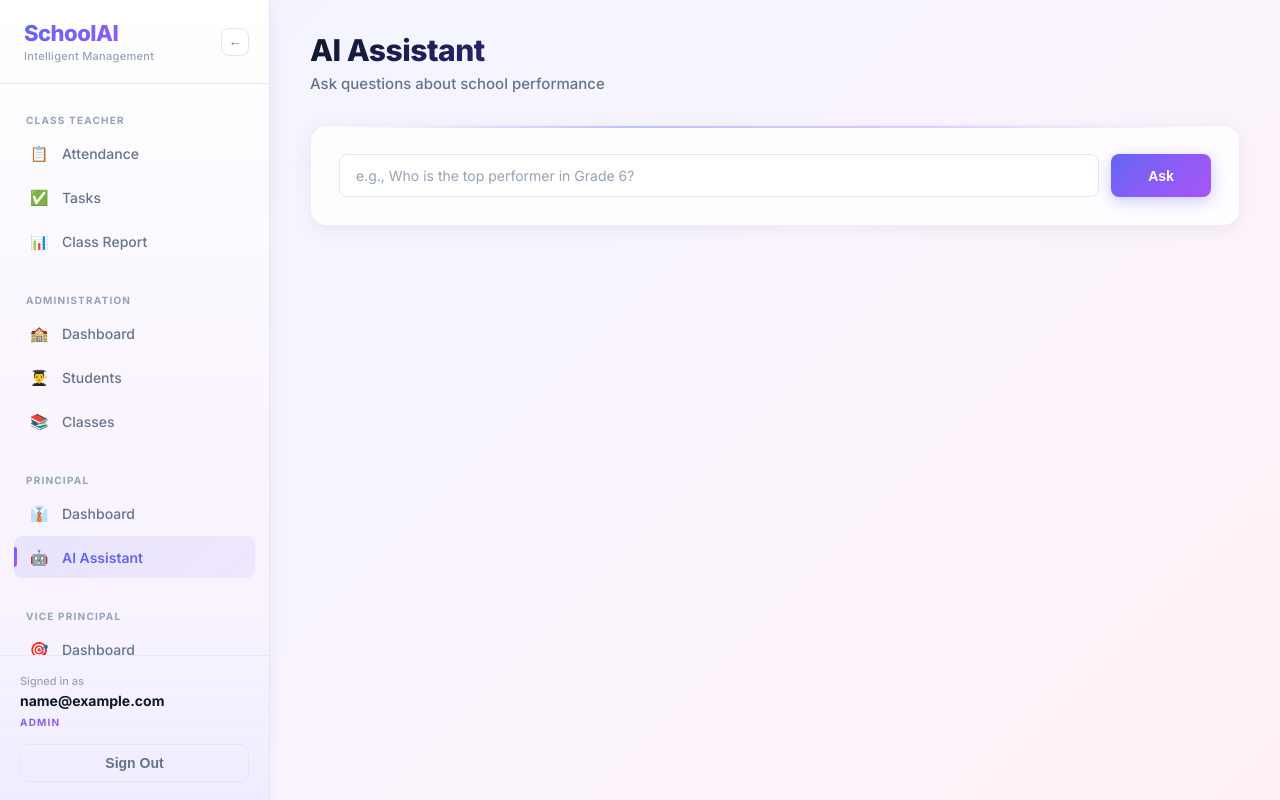
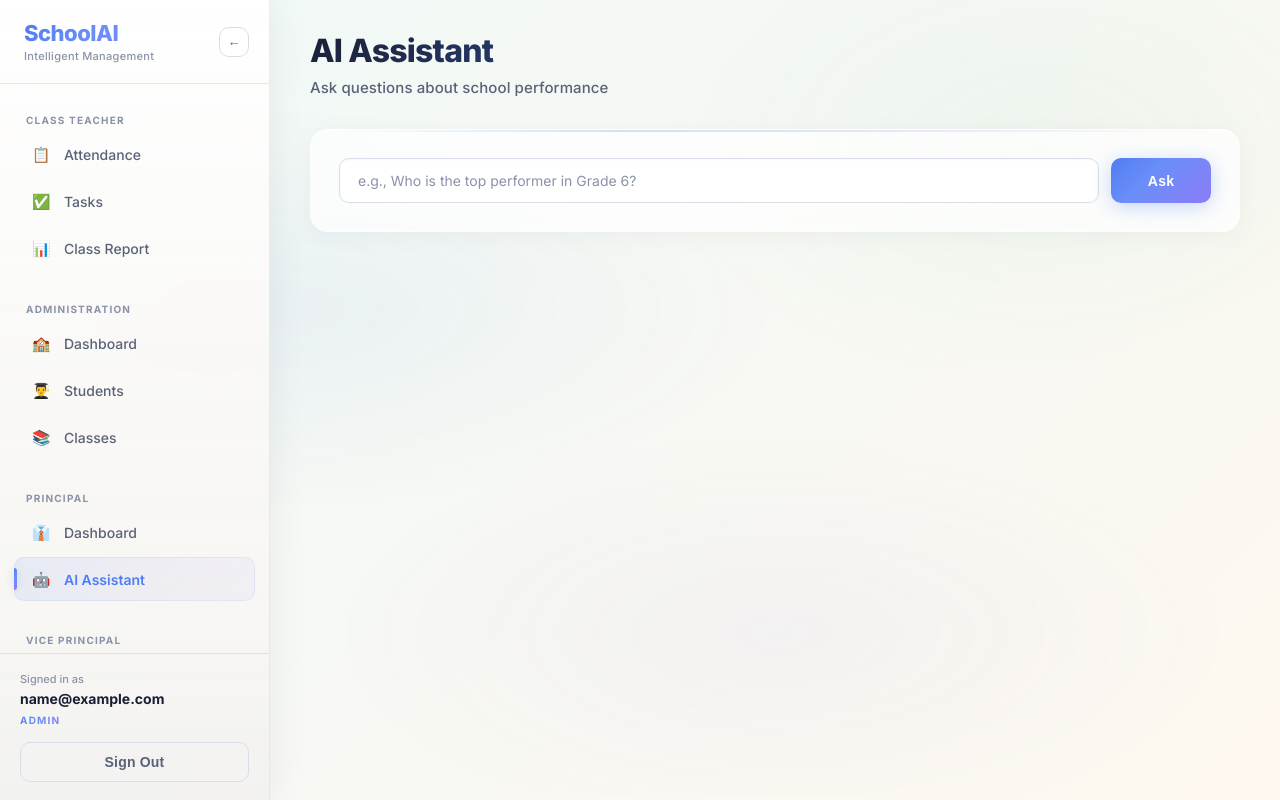
Before and after one commit to adhishbiradar69-blip/SchoolAI, a React app in the folder frontend/: page /principal/ai in a window 1280 px wide. Built offline with nearby package versions, Linux system fonts and the light colour scheme; sample sign-in values are in the browser's storage; the HTML template or start-up script is replaced by a standard one.

Commit message:
fix: glassmorphism theme, 401 redirect, task button width

```diff
--- a/frontend/src/index.css
+++ b/frontend/src/index.css
@@ -4,40 +4,7 @@
   margin: 0;
   padding: 0;
   box-sizing: border-box;
-}
-
-:root {
-  --bg: #f8fafc;
-  --bg-gradient: linear-gradient(135deg, #f0f4ff 0%, #faf5ff 50%, #fff0f5 100%);
-  --bg-card: rgba(255, 255, 255, 0.82);
-  --bg-solid: #ffffff;
-  --bg-hover: #f1f5f9;
-  --border: rgba(226, 232, 240, 0.7);
-  --border-strong: #e2e8f0;
-  --text-primary: #0f172a;
-  --text-secondary: #64748b;
-  --text-muted: #94a3b8;
-  --accent: #6366f1;
-  --accent-light: #818cf8;
-  --accent-glow: rgba(99, 102, 241, 0.1);
-  --accent-gradient: linear-gradient(135deg, #6366f1 0%, #8b5cf6 50%, #a855f7 100%);
-  --success: #10b981;
-  --success-gradient: linear-gradient(135deg, #34d399 0%, #10b981 100%);
-  --danger: #ef4444;
-  --danger-gradient: linear-gradient(135deg, #f87171 0%, #ef4444 100%);
-  --warning: #f59e0b;
-  --warning-gradient: linear-gradient(135deg, #fbbf24 0%, #f59e0b 100%);
-  --info: #3b82f6;
-  --info-gradient: linear-gradient(135deg, #60a5fa 0%, #3b82f6 100%);
-  --radius: 16px;
-  --radius-sm: 12px;
-  --radius-xs: 8px;
-  --shadow-sm: 0 1px 2px rgba(0,0,0,0.04);
-  --shadow: 0 4px 20px rgba(0,0,0,0.06);
-  --shadow-lg: 0 8px 40px rgba(0,0,0,0.08);
-  --shadow-xl: 0 20px 60px rgba(0,0,0,0.1);
-  --sidebar-width: 270px;
-  --sidebar-collapsed: 72px;
+  -webkit-tap-highlight-color: transparent;
 }
 
 html {
@@ -48,119 +15,245 @@
   font-family: 'Inter', -apple-system, BlinkMacSystemFont, sans-serif;
   background: var(--bg-gradient);
   background-attachment: fixed;
+  background-size: 400% 400%;
+  animation: meshShift 24s ease infinite;
   color: var(--text-primary);
   min-height: 100vh;
   -webkit-font-smoothing: antialiased;
+  -moz-osx-font-smoothing: grayscale;
+  position: relative;
 }
 
-/* Refined Scrollbar */
-::-webkit-scrollbar { width: 4px; height: 4px; }
+/* ===== STUDY-FRIENDLY COLOR SYSTEM ===== */
+/* Blue = Focus & Calm | Teal = Growth | Soft Purple = Creativity | Warm Ivory = Eye Comfort */
+:root {
+  --bg: #faf8f5;
+  --bg-gradient: linear-gradient(135deg, #f5f0ff 0%, #eef4ff 25%, #f0f9f6 50%, #fff8f0 75%, #faf5ff 100%);
+  --bg-card: rgba(255, 255, 255, 0.72);
+  --bg-solid: #ffffff;
+  --bg-hover: #f5f3f0;
+  --border: rgba(200, 210, 230, 0.5);
+  --border-strong: #d8dde8;
+  --text-primary: #1a1f36;
+  --text-secondary: #5a6278;
+  --text-muted: #8a92a8;
+  --accent: #4f7df3;
+  --accent-light: #7aa2f7;
+  --accent-glow: rgba(79, 125, 243, 0.12);
+  --accent-gradient: linear-gradient(135deg, #4f7df3 0%, #6b8ef8 40%, #8b7cf6 100%);
+  --success: #34bfa1;
+  --success-gradient: linear-gradient(135deg, #5eead4 0%, #34bfa1 100%);
+  --danger: #e85d75;
+  --danger-gradient: linear-gradient(135deg, #f4a3b0 0%, #e85d75 100%);
+  --warning: #f0a04b;
+  --warning-gradient: linear-gradient(135deg, #f5c878 0%, #f0a04b 100%);
+  --info: #4f9cf3;
+  --info-gradient: linear-gradient(135deg, #7ab8f7 0%, #4f9cf3 100%);
+  --radius: 18px;
+  --radius-sm: 14px;
+  --radius-xs: 10px;
+  --shadow-sm: 0 2px 8px rgba(26, 31, 54, 0.04);
+  --shadow: 0 8px 32px rgba(26, 31, 54, 0.06);
+  --shadow-lg: 0 16px 48px rgba(26, 31, 54, 0.08);
+  --shadow-xl: 0 24px 64px rgba(26, 31, 54, 0.12);
+  --shadow-glow: 0 8px 32px rgba(79, 125, 243, 0.15);
+  --sidebar-width: 270px;
+  --sidebar-collapsed: 72px;
+  --ease-butter: cubic-bezier(0.22, 1, 0.36, 1);
+  --ease-spring: cubic-bezier(0.34, 1.56, 0.64, 1);
+}
+
+/* ===== AMBIENT BACKGROUND MESH ===== */
+body::before {
+  content: '';
+  position: fixed;
+  inset: 0;
+  background:
+    radial-gradient(ellipse 80% 50% at 20% 40%, rgba(79, 125, 243, 0.06) 0%, transparent 50%),
+    radial-gradient(ellipse 60% 60% at 80% 20%, rgba(52, 191, 161, 0.05) 0%, transparent 50%),
+    radial-gradient(ellipse 70% 50% at 60% 80%, rgba(139, 124, 246, 0.05) 0%, transparent 50%);
+  pointer-events: none;
+  z-index: 0;
+  animation: ambientDrift 18s ease-in-out infinite alternate;
+}
+
+/* ===== SCROLLBAR ===== */
+::-webkit-scrollbar { width: 5px; height: 5px; }
 ::-webkit-scrollbar-track { background: transparent; }
 ::-webkit-scrollbar-thumb {
-  background: linear-gradient(180deg, #cbd5e1 0%, #94a3b8 100%);
+  background: linear-gradient(180deg, #c8d0e0 0%, #a8b4c8 100%);
   border-radius: 10px;
+  transition: background 0.3s ease;
 }
-::-webkit-scrollbar-thumb:hover { background: linear-gradient(180deg, #94a3b8 0%, #64748b 100%); }
+::-webkit-scrollbar-thumb:hover { background: linear-gradient(180deg, #a8b4c8 0%, #8894a8 100%); }
 ::-webkit-scrollbar-corner { background: transparent; }
-* { scrollbar-width: thin; scrollbar-color: #cbd5e1 transparent; }
+* { scrollbar-width: thin; scrollbar-color: #c8d0e0 transparent; }
 
-/* Animations */
+/* ===== KEYFRAME ANIMATIONS ===== */
 @keyframes fadeIn {
-  from { opacity: 0; transform: translateY(12px); }
+  from { opacity: 0; transform: translateY(16px); }
   to { opacity: 1; transform: translateY(0); }
 }
 @keyframes scaleIn {
-  from { opacity: 0; transform: scale(0.96); }
+  from { opacity: 0; transform: scale(0.94); }
   to { opacity: 1; transform: scale(1); }
 }
 @keyframes slideUp {
-  from { opacity: 0; transform: translateY(20px); }
+  from { opacity: 0; transform: translateY(24px); }
   to { opacity: 1; transform: translateY(0); }
 }
+@keyframes slideInRight {
+  from { opacity: 0; transform: translateX(40px); }
+  to { opacity: 1; transform: translateX(0); }
+}
+@keyframes meshShift {
+  0% { background-position: 0% 50%; }
+  50% { background-position: 100% 50%; }
+  100% { background-position: 0% 50%; }
+}
+@keyframes ambientDrift {
+  0% { transform: translate(0, 0) scale(1); }
+  50% { transform: translate(20px, -15px) scale(1.02); }
+  100% { transform: translate(-10px, 10px) scale(1); }
+}
+@keyframes float {
+  0%, 100% { transform: translateY(0); }
+  50% { transform: translateY(-6px); }
+}
+@keyframes glowPulse {
+  0%, 100% { box-shadow: 0 0 0 0 rgba(79, 125, 243, 0); }
+  50% { box-shadow: 0 0 20px 4px rgba(79, 125, 243, 0.08); }
+}
+@keyframes shimmer {
+  0% { background-position: -200% 0; }
+  100% { background-position: 200% 0; }
+}
+@keyframes spin { to { transform: rotate(360deg); } }
 
-.animate-fade { animation: fadeIn 0.4s cubic-bezier(0.16, 1, 0.3, 1) forwards; }
-.animate-slide-up { animation: slideUp 0.5s cubic-bezier(0.16, 1, 0.3, 1) forwards; }
-.animate-scale { animation: scaleIn 0.35s cubic-bezier(0.16, 1, 0.3, 1) forwards; }
+/* ===== ANIMATION UTILITIES ===== */
+.animate-fade { animation: fadeIn 0.5s var(--ease-butter) forwards; }
+.animate-slide-up { animation: slideUp 0.6s var(--ease-butter) forwards; }
+.animate-scale { animation: scaleIn 0.4s var(--ease-butter) forwards; }
+.animate-float { animation: float 4s ease-in-out infinite; }
+.animate-glow { animation: glowPulse 3s ease-in-out infinite; }
 
-/* Glass card with gradient top accent */
+.stagger-1 { animation-delay: 0.06s; opacity: 0; }
+.stagger-2 { animation-delay: 0.12s; opacity: 0; }
+.stagger-3 { animation-delay: 0.18s; opacity: 0; }
+.stagger-4 { animation-delay: 0.24s; opacity: 0; }
+.stagger-5 { animation-delay: 0.30s; opacity: 0; }
+.stagger-6 { animation-delay: 0.36s; opacity: 0; }
+
+/* ===== GLASSMORPHISM CARDS ===== */
 .glass {
   background: var(--bg-card);
-  backdrop-filter: blur(20px);
-  -webkit-backdrop-filter: blur(20px);
-  border: 1px solid var(--border);
+  backdrop-filter: blur(28px) saturate(1.2);
+  -webkit-backdrop-filter: blur(28px) saturate(1.2);
+  border: 1px solid rgba(255, 255, 255, 0.5);
   border-radius: var(--radius);
-  box-shadow: var(--shadow);
+  box-shadow:
+    0 4px 24px rgba(26, 31, 54, 0.04),
+    inset 0 1px 0 rgba(255, 255, 255, 0.6);
   position: relative;
   overflow: hidden;
+  transition: all 0.4s var(--ease-butter);
 }
 
 .glass::before {
   content: '';
   position: absolute;
   top: 0;
-  left: 24px;
-  right: 24px;
+  left: 20px;
+  right: 20px;
   height: 2px;
-  background: linear-gradient(90deg, transparent, rgba(99,102,241,0.4), rgba(139,92,246,0.3), transparent);
+  background: linear-gradient(90deg, transparent, rgba(79, 125, 243, 0.35), rgba(139, 124, 246, 0.25), transparent);
   border-radius: 2px;
+  opacity: 0.7;
+}
+
+.glass::after {
+  content: '';
+  position: absolute;
+  inset: 0;
+  background: linear-gradient(135deg, rgba(255,255,255,0.1) 0%, transparent 50%, rgba(79, 125, 243, 0.02) 100%);
+  pointer-events: none;
+  opacity: 0;
+  transition: opacity 0.4s var(--ease-butter);
 }
 
 .glass:hover {
-  box-shadow: var(--shadow-lg);
-  transform: translateY(-2px);
-  border-color: rgba(99, 102, 241, 0.25);
+  transform: translateY(-3px);
+  box-shadow:
+    0 12px 40px rgba(26, 31, 54, 0.08),
+    0 0 0 1px rgba(79, 125, 243, 0.08),
+    inset 0 1px 0 rgba(255, 255, 255, 0.7);
+  border-color: rgba(79, 125, 243, 0.2);
 }
 
-/* Buttons */
+.glass:hover::after {
+  opacity: 1;
+}
+
+/* ===== BUTTONS ===== */
 .btn {
-  padding: 10px 20px;
+  padding: 11px 22px;
   border-radius: var(--radius-xs);
   border: none;
   font-weight: 600;
   font-size: 14px;
   cursor: pointer;
-  transition: all 0.2s cubic-bezier(0.16, 1, 0.3, 1);
+  transition: all 0.3s var(--ease-butter);
   display: inline-flex;
   align-items: center;
   justify-content: center;
   gap: 8px;
   position: relative;
   overflow: hidden;
+  letter-spacing: 0.2px;
 }
 
 .btn::after {
   content: '';
   position: absolute;
   inset: 0;
-  background: linear-gradient(to right, transparent, rgba(255,255,255,0.25), transparent);
+  background: linear-gradient(to right, transparent, rgba(255,255,255,0.3), transparent);
   transform: translateX(-100%);
-  transition: transform 0.5s;
+  transition: transform 0.6s var(--ease-butter);
 }
 
 .btn:hover::after {
   transform: translateX(100%);
 }
 
+.btn:active {
+  transform: scale(0.97);
+  transition: transform 0.1s ease;
+}
+
 .btn-primary {
   background: var(--accent-gradient);
   color: white;
-  box-shadow: 0 4px 16px rgba(99, 102, 241, 0.35);
+  box-shadow: 0 4px 20px rgba(79, 125, 243, 0.3);
 }
 .btn-primary:hover {
   transform: translateY(-2px);
-  box-shadow: 0 8px 28px rgba(99, 102, 241, 0.45);
+  box-shadow: 0 8px 32px rgba(79, 125, 243, 0.4);
+}
+.btn-primary:active {
+  box-shadow: 0 2px 12px rgba(79, 125, 243, 0.3);
 }
 
 .btn-secondary {
-  background: white;
+  background: rgba(255, 255, 255, 0.8);
   color: var(--text-primary);
   border: 1.5px solid var(--border-strong);
   box-shadow: var(--shadow-sm);
 }
 .btn-secondary:hover {
-  background: var(--bg-hover);
+  background: rgba(255, 255, 255, 1);
   transform: translateY(-1px);
   box-shadow: var(--shadow);
+  border-color: rgba(79, 125, 243, 0.25);
 }
 
 .btn-ghost {
@@ -170,40 +263,54 @@
   width: 100%;
 }
 .btn-ghost:hover {
-  background: var(--bg-hover);
+  background: rgba(79, 125, 243, 0.04);
   color: var(--text-primary);
   border-color: var(--accent-light);
 }
 
-/* Inputs */
+/* ===== INPUTS ===== */
 .input {
   width: 100%;
-  padding: 12px 16px;
-  background: white;
+  padding: 13px 18px;
+  background: rgba(255, 255, 255, 0.9);
   border: 1.5px solid var(--border-strong);
   border-radius: var(--radius-xs);
   color: var(--text-primary);
   font-size: 14px;
   font-family: inherit;
-  transition: all 0.2s ease;
+  transition: all 0.3s var(--ease-butter);
   outline: none;
+  box-shadow: inset 0 1px 2px rgba(26, 31, 54, 0.03);
+}
+.input:hover {
+  border-color: rgba(79, 125, 243, 0.3);
 }
 .input:focus {
   border-color: var(--accent);
-  box-shadow: 0 0 0 4px var(--accent-glow);
+  box-shadow: 0 0 0 4px var(--accent-glow), inset 0 1px 2px rgba(26, 31, 54, 0.03);
+  background: white;
 }
 .input::placeholder {
   color: var(--text-muted);
+  transition: color 0.2s ease;
+}
+.input:focus::placeholder {
+  color: #b8bed0;
 }
 
-/* Table */
+/* ===== TABLES ===== */
 .table-wrap {
-  background: white;
+  background: rgba(255, 255, 255, 0.85);
   border-radius: var(--radius);
   border: 1px solid var(--border);
   overflow: hidden;
   box-shadow: var(--shadow-sm);
   position: relative;
+  transition: box-shadow 0.3s var(--ease-butter);
+}
+
+.table-wrap:hover {
+  box-shadow: var(--shadow);
 }
 
 .table-wrap::before {
@@ -213,7 +320,7 @@
   left: 20px;
   right: 20px;
   height: 2px;
-  background: linear-gradient(90deg, transparent, rgba(99,102,241,0.25), transparent);
+  background: linear-gradient(90deg, transparent, rgba(79, 125, 243, 0.2), transparent);
   z-index: 1;
 }
 
@@ -224,78 +331,86 @@
 }
 
 th {
-  background: linear-gradient(180deg, #f8fafc 0%, #f1f5f9 100%);
+  background: linear-gradient(180deg, #f8f6f3 0%, #f0eeea 100%);
   color: var(--text-secondary);
   font-weight: 600;
   font-size: 11px;
   text-transform: uppercase;
   letter-spacing: 0.8px;
-  padding: 14px 20px;
+  padding: 16px 20px;
   text-align: left;
   border-bottom: 1px solid var(--border);
+  transition: background 0.2s ease;
 }
 
 td {
-  padding: 14px 20px;
+  padding: 16px 20px;
   border-bottom: 1px solid var(--border-strong);
   color: var(--text-primary);
-  transition: background 0.15s ease;
+  transition: all 0.25s var(--ease-butter);
 }
 
 tr {
-  transition: all 0.15s ease;
+  transition: all 0.25s var(--ease-butter);
 }
 
 tr:hover td {
-  background: linear-gradient(90deg, #f8fafc 0%, #ffffff 100%);
+  background: linear-gradient(90deg, rgba(79, 125, 243, 0.02) 0%, rgba(255,255,255,0.5) 100%);
 }
 
 tr:last-child td {
   border-bottom: none;
 }
 
-/* Status pills */
+/* ===== STATUS PILLS ===== */
 .pill {
-  padding: 5px 14px;
-  border-radius: 20px;
+  padding: 6px 16px;
+  border-radius: 24px;
   font-size: 12px;
   font-weight: 700;
   text-transform: uppercase;
   letter-spacing: 0.5px;
   display: inline-flex;
   align-items: center;
+  justify-content: center;
   gap: 6px;
   border: none;
   cursor: pointer;
-  transition: all 0.2s ease;
+  transition: all 0.25s var(--ease-spring);
+  white-space: nowrap;
 }
 
 .pill:hover {
-  transform: scale(1.05);
+  transform: scale(1.06);
+  box-shadow: 0 4px 12px rgba(0,0,0,0.08);
 }
 
-.pill-present { background: linear-gradient(135deg, #d1fae5 0%, #a7f3d0 100%); color: #047857; }
-.pill-absent { background: linear-gradient(135deg, #fee2e2 0%, #fecaca 100%); color: #b91c1c; }
-.pill-late { background: linear-gradient(135deg, #fef3c7 0%, #fde68a 100%); color: #b45309; }
-.pill-unmarked { background: linear-gradient(135deg, #f1f5f9 0%, #e2e8f0 100%); color: var(--text-muted); }
+.pill-present { background: linear-gradient(135deg, #d4f5e9 0%, #a8e6d3 100%); color: #0d7a5e; }
+.pill-absent { background: linear-gradient(135deg, #fce4e8 0%, #f9c4cc 100%); color: #b0304a; }
+.pill-late { background: linear-gradient(135deg, #fef3d8 0%, #fde4a8 100%); color: #a0681a; }
+.pill-unmarked { background: linear-gradient(135deg, #f0eeea 0%, #e2e0dc 100%); color: var(--text-muted); }
 
-/* Grade pills */
-.pill-grade-a { background: linear-gradient(135deg, #d1fae5 0%, #6ee7b7 100%); color: #065f46; }
-.pill-grade-b { background: linear-gradient(135deg, #fef3c7 0%, #fcd34d 100%); color: #92400e; }
+/* ===== GRADE PILLS ===== */
+.pill-grade-a { background: linear-gradient(135deg, #d4f5e9 0%, #7ee0c0 100%); color: #0a6b52; }
+.pill-grade-b { background: linear-gradient(135deg, #fef3d8 0%, #f5d88a 100%); color: #8a5c12; }
 .pill-grade-c { background: linear-gradient(135deg, #dbeafe 0%, #93c5fd 100%); color: #1e40af; }
-.pill-grade-d { background: linear-gradient(135deg, #fee2e2 0%, #fca5a5 100%); color: #991b1b; }
-.pill-grade-f { background: linear-gradient(135deg, #e2e8f0 0%, #cbd5e1 100%); color: #475569; }
+.pill-grade-d { background: linear-gradient(135deg, #fce4e8 0%, #f4a3b0 100%); color: #991b1b; }
+.pill-grade-f { background: linear-gradient(135deg, #e8e6e2 0%, #d0cec8 100%); color: #5a5a5a; }
 
-/* Layout */
+/* ===== LAYOUT ===== */
 .app-layout {
   display: flex;
   min-height: 100vh;
+  position: relative;
+  z-index: 1;
 }
 
 .sidebar {
   width: var(--sidebar-width);
-  background: linear-gradient(180deg, #ffffff 0%, #faf5ff 50%, #f5f0ff 100%);
-  border-right: 1px solid var(--border-strong);
+  background: linear-gradient(180deg, rgba(255,255,255,0.95) 0%, rgba(250,248,245,0.92) 50%, rgba(245,243,240,0.9) 100%);
+  backdrop-filter: blur(20px) saturate(1.1);
+  -webkit-backdrop-filter: blur(20px) saturate(1.1);
+  border-right: 1px solid rgba(200, 210, 230, 0.4);
   display: flex;
   flex-direction: column;
   position: fixed;
@@ -303,8 +418,12 @@
   left: 0;
   top: 0;
   z-index: 100;
-  box-shadow: var(--shadow);
-  transition: width 0.35s cubic-bezier(0.16, 1, 0.3, 1);
+  box-shadow: 4px 0 24px rgba(26, 31, 54, 0.04);
+  transition: width 0.4s var(--ease-butter), box-shadow 0.3s ease;
+}
+
+.sidebar:hover {
+  box-shadow: 4px 0 32px rgba(26, 31, 54, 0.06);
 }
 
 .sidebar-collapsed .sidebar {
@@ -360,9 +479,9 @@
 }
 
 .sidebar-toggle {
-  width: 28px;
-  height: 28px;
-  border-radius: 8px;
+  width: 30px;
+  height: 30px;
+  border-radius: 10px;
   border: 1.5px solid var(--border-strong);
   background: rgba(255,255,255,0.8);
   color: var(--text-secondary);
@@ -371,7 +490,7 @@
   display: flex;
   align-items: center;
   justify-content: center;
-  transition: all 0.2s ease;
+  transition: all 0.3s var(--ease-spring);
   flex-shrink: 0;
 }
 
@@ -379,7 +498,7 @@
   background: var(--accent-glow);
   color: var(--accent);
   border-color: var(--accent-light);
-  transform: scale(1.1);
+  transform: scale(1.12) rotate(-5deg);
 }
 
 .sidebar-nav {
@@ -392,7 +511,7 @@
 .nav-group {
   padding: 8px 14px;
   margin-top: 4px;
-  transition: padding 0.35s ease;
+  transition: padding 0.35s var(--ease-butter);
 }
 
 .sidebar-collapsed .nav-group {
@@ -408,7 +527,7 @@
   padding: 10px 12px 6px;
   white-space: nowrap;
   opacity: 1;
-  transition: opacity 0.2s ease, height 0.2s ease;
+  transition: opacity 0.25s ease, height 0.25s ease;
 }
 
 .sidebar-collapsed .nav-group-label {
@@ -422,32 +541,38 @@
   display: flex;
   align-items: center;
   gap: 12px;
-  padding: 10px 14px;
+  padding: 11px 16px;
   border-radius: var(--radius-xs);
   color: var(--text-secondary);
   text-decoration: none;
   font-size: 14px;
   font-weight: 500;
-  transition: all 0.2s ease;
-  margin-bottom: 2px;
+  transition: all 0.3s var(--ease-butter);
+  margin-bottom: 3px;
   position: relative;
   white-space: nowrap;
 }
 
 .sidebar-collapsed .nav-link {
-  padding: 10px;
+  padding: 11px;
   justify-content: center;
 }
 
 .nav-link:hover {
-  background: rgba(99, 102, 241, 0.06);
+  background: rgba(79, 125, 243, 0.06);
   color: var(--text-primary);
+  transform: translateX(2px);
+}
+
+.sidebar-collapsed .nav-link:hover {
+  transform: scale(1.08);
 }
 
 .nav-link.active {
-  background: linear-gradient(135deg, rgba(99,102,241,0.1) 0%, rgba(139,92,246,0.08) 100%);
+  background: linear-gradient(135deg, rgba(79,125,243,0.1) 0%, rgba(139,124,246,0.06) 100%);
   color: var(--accent);
   font-weight: 600;
+  box-shadow: inset 0 0 0 1px rgba(79, 125, 243, 0.1);
 }
 
 .nav-link.active::before {
@@ -457,9 +582,10 @@
   top: 50%;
   transform: translateY(-50%);
   width: 3px;
-  height: 20px;
+  height: 22px;
   background: var(--accent-gradient);
   border-radius: 0 3px 3px 0;
+  box-shadow: 0 0 8px rgba(79, 125, 243, 0.3);
 }
 
 .nav-icon {
@@ -470,11 +596,16 @@
   justify-content: center;
   font-size: 15px;
   flex-shrink: 0;
+  transition: transform 0.3s var(--ease-spring);
+}
+
+.nav-link:hover .nav-icon {
+  transform: scale(1.15);
 }
 
 .nav-text {
   opacity: 1;
-  transition: opacity 0.2s ease, width 0.2s ease;
+  transition: opacity 0.25s ease, width 0.25s ease;
   white-space: nowrap;
 }
 
@@ -488,8 +619,8 @@
   margin-top: auto;
   padding: 18px 20px;
   border-top: 1px solid var(--border);
-  background: linear-gradient(180deg, transparent 0%, rgba(99,102,241,0.03) 100%);
-  transition: opacity 0.25s ease, padding 0.35s ease, height 0.35s ease;
+  background: linear-gradient(180deg, transparent 0%, rgba(79,125,243,0.02) 100%);
+  transition: opacity 0.3s ease, padding 0.35s var(--ease-butter), height 0.35s var(--ease-butter);
   overflow: hidden;
 }
 
@@ -539,7 +670,7 @@
   padding: 32px 40px;
   min-height: 100vh;
   max-width: calc(100vw - var(--sidebar-width));
-  transition: margin-left 0.35s cubic-bezier(0.16, 1, 0.3, 1), max-width 0.35s ease;
+  transition: margin-left 0.4s var(--ease-butter), max-width 0.4s var(--ease-butter);
 }
 
 .sidebar-collapsed .main-area {
@@ -552,23 +683,25 @@
 }
 
 .page-header h2 {
-  font-size: 30px;
+  font-size: 32px;
   font-weight: 800;
-  letter-spacing: -0.5px;
-  margin-bottom: 6px;
-  background: linear-gradient(135deg, #0f172a 0%, #4338ca 50%, #6366f1 100%);
+  letter-spacing: -0.8px;
+  margin-bottom: 8px;
+  background: linear-gradient(135deg, #1a1f36 0%, #2d4a8a 40%, #4f7df3 100%);
   -webkit-background-clip: text;
   -webkit-text-fill-color: transparent;
   background-clip: text;
+  line-height: 1.2;
 }
 
 .page-header p {
   color: var(--text-secondary);
   font-size: 15px;
   font-weight: 500;
+  letter-spacing: 0.1px;
 }
 
-/* Stats */
+/* ===== STATS ===== */
 .stat-grid {
   display: grid;
   grid-template-columns: repeat(auto-fit, minmax(200px, 1fr));
@@ -577,12 +710,12 @@
 }
 
 .stat-card {
-  background: white;
+  background: rgba(255, 255, 255, 0.9);
   border-radius: var(--radius);
-  padding: 24px;
+  padding: 26px;
   border: 1px solid var(--border);
   box-shadow: var(--shadow-sm);
-  transition: all 0.3s ease;
+  transition: all 0.4s var(--ease-butter);
   position: relative;
   overflow: hidden;
 }
@@ -596,46 +729,71 @@
   height: 3px;
   background: var(--accent-gradient);
   opacity: 0;
-  transition: opacity 0.3s ease;
+  transition: opacity 0.4s ease;
+}
+
+.stat-card::after {
+  content: '';
+  position: absolute;
+  top: -50%;
+  right: -50%;
+  width: 100%;
+  height: 100%;
+  background: radial-gradient(circle, rgba(79, 125, 243, 0.04) 0%, transparent 70%);
+  opacity: 0;
+  transition: opacity 0.4s ease;
 }
 
 .stat-card:hover {
-  transform: translateY(-3px);
+  transform: translateY(-4px);
   box-shadow: var(--shadow-lg);
+  border-color: rgba(79, 125, 243, 0.2);
 }
 
 .stat-card:hover::before {
   opacity: 1;
 }
 
+.stat-card:hover::after {
+  opacity: 1;
+}
+
 .stat-icon {
-  width: 48px;
-  height: 48px;
+  width: 50px;
+  height: 50px;
   border-radius: var(--radius-xs);
   display: flex;
   align-items: center;
   justify-content: center;
   font-size: 22px;
-  margin-bottom: 14px;
-  background: linear-gradient(135deg, #ede9fe 0%, #ddd6fe 100%);
+  margin-bottom: 16px;
+  background: linear-gradient(135deg, #e8ecfa 0%, #d4ddf5 100%);
+  transition: all 0.3s var(--ease-spring);
 }
 
-/* Progress bar */
+.stat-card:hover .stat-icon {
+  transform: scale(1.1) rotate(-3deg);
+  box-shadow: 0 4px 16px rgba(79, 125, 243, 0.15);
+}
+
+/* ===== PROGRESS BAR ===== */
 .progress-track {
   height: 8px;
-  background: #e2e8f0;
+  background: #e8e6e2;
   border-radius: 4px;
   overflow: hidden;
+  box-shadow: inset 0 1px 2px rgba(0,0,0,0.04);
 }
 
 .progress-fill {
   height: 100%;
   border-radius: 4px;
-  transition: width 0.6s cubic-bezier(0.16, 1, 0.3, 1);
+  transition: width 0.8s var(--ease-butter);
   background: var(--accent-gradient);
+  box-shadow: 0 0 12px rgba(79, 125, 243, 0.2);
 }
 
-/* Toast */
+/* ===== TOAST ===== */
 .toast {
   position: fixed;
   top: 24px;
@@ -647,18 +805,15 @@
   font-size: 14px;
   box-shadow: var(--shadow-xl);
   z-index: 9999;
-  animation: slideInRight 0.4s cubic-bezier(0.16, 1, 0.3, 1);
+  animation: slideInRight 0.5s var(--ease-butter);
+  backdrop-filter: blur(12px);
+  -webkit-backdrop-filter: blur(12px);
 }
 
-@keyframes slideInRight {
-  from { opacity: 0; transform: translateX(40px); }
-  to { opacity: 1; transform: translateX(0); }
-}
+.toast-success { background: linear-gradient(135deg, rgba(52, 191, 161, 0.95) 0%, rgba(46, 170, 144, 0.95) 100%); }
+.toast-error { background: linear-gradient(135deg, rgba(232, 93, 117, 0.95) 0%, rgba(210, 70, 95, 0.95) 100%); }
 
-.toast-success { background: var(--success-gradient); }
-.toast-error { background: var(--danger-gradient); }
-
-/* Responsive */
+/* ===== RESPONSIVE ===== */
 @media (max-width: 768px) {
   .sidebar { transform: translateX(-100%); }
   .main-area { margin-left: 0; padding: 20px; max-width: 100vw; }
--- a/frontend/src/pages/Teacher/TaskManager.jsx
+++ b/frontend/src/pages/Teacher/TaskManager.jsx
@@ -295,7 +295,7 @@
                                     background: st.bg,
                                     color: st.color,
                                     border: `1.5px solid ${st.border}`,
-                                    minWidth: 90,
+                                    width: 100,
                                     fontWeight: 700
                                   }}
                                 >
```
Also changed, not shown: frontend/src/api/client.js (+12 -0 lines), 1 other file (tests, documents, lock files or other folders).
